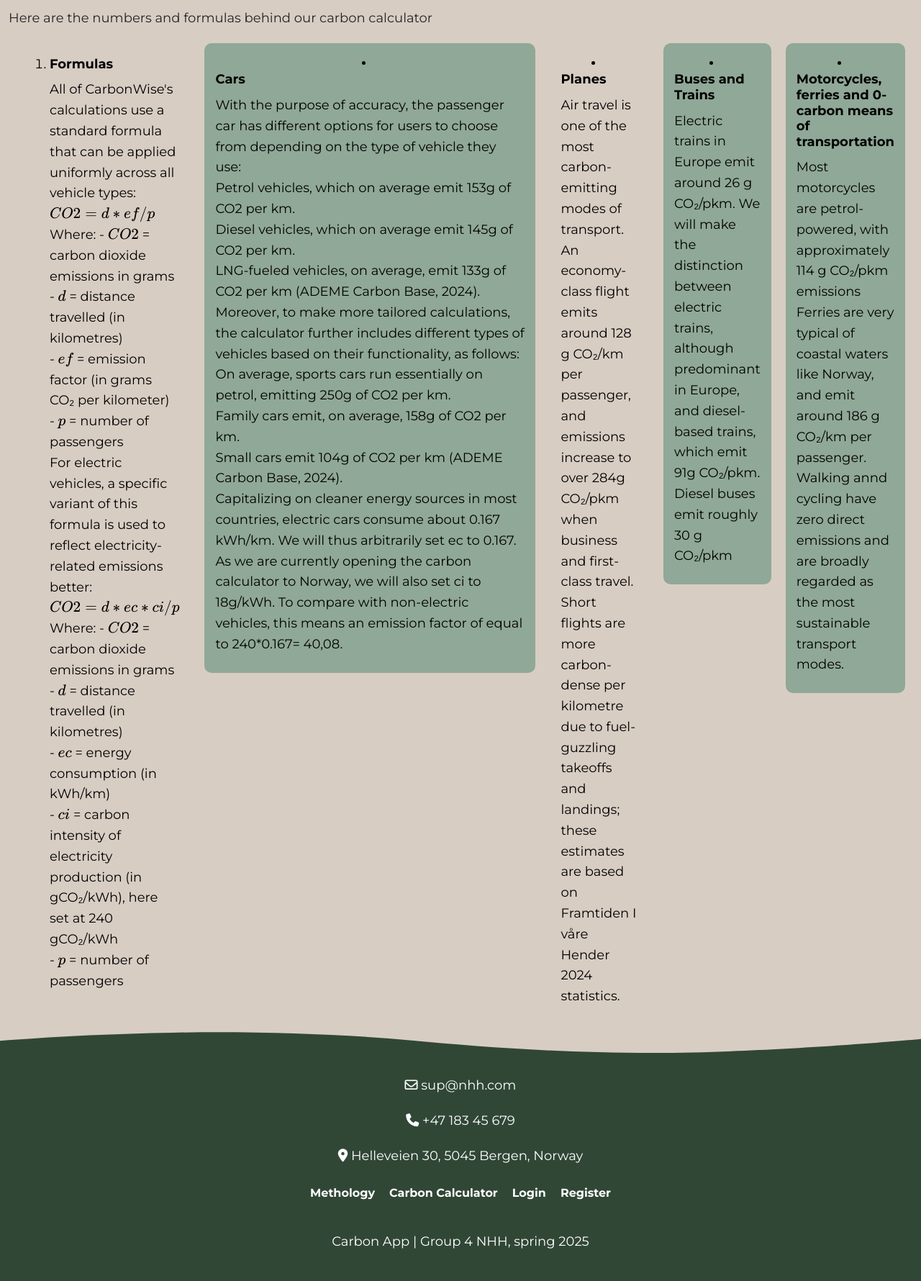
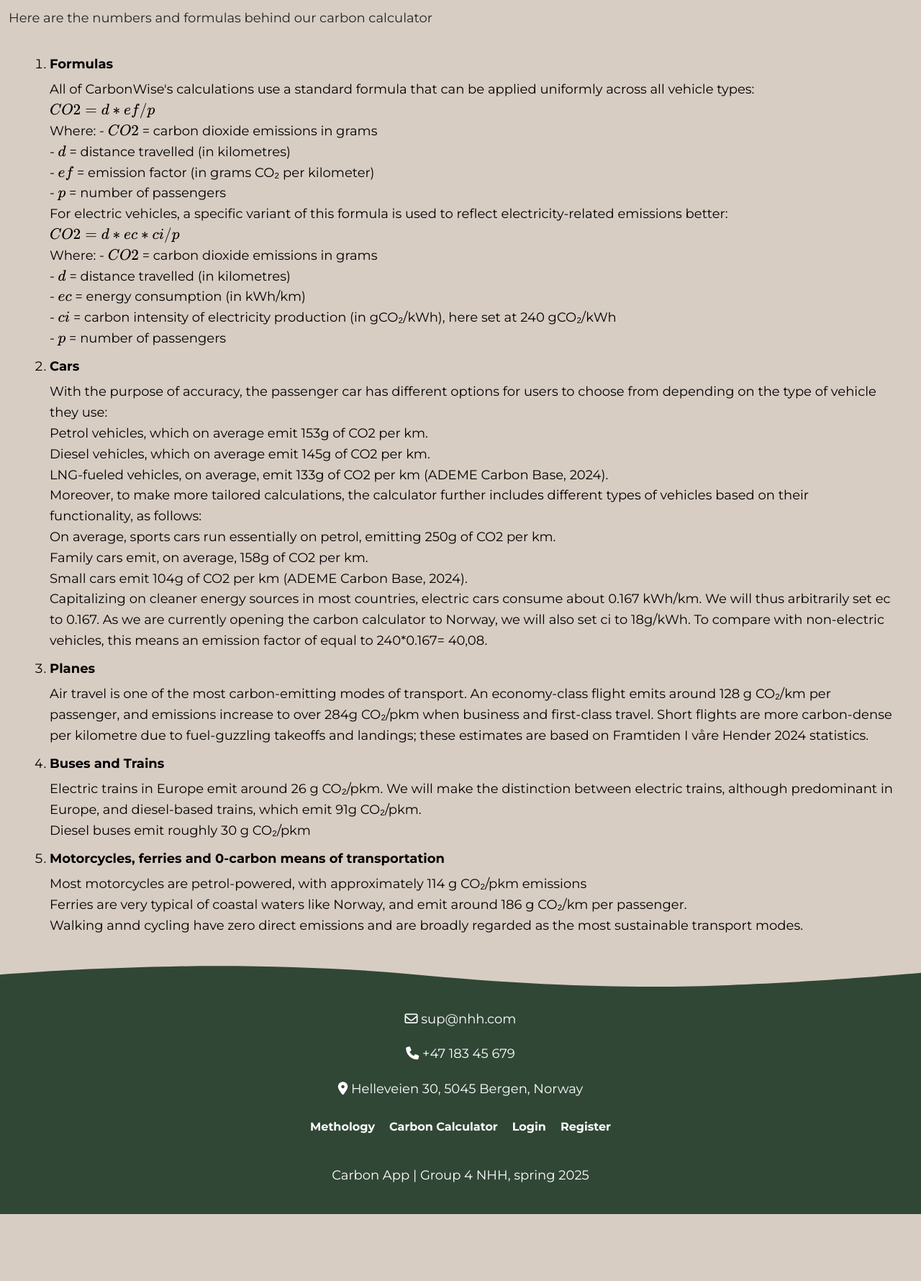
Before and after one commit to hannik3/carbon_app_v1, a Flask app: page /methodology in a window 1280 px wide. Shown: the part 540-2320 px from the top of the page at 72% size. After the commit the page ends 2227 px from the top, so only its background shows below. Run offline with Flask 2, Linux system fonts and the light colour scheme; some libraries are stand-ins or nearby versions.

Commit message:
desin fixed

```diff
--- a/capp/templates/methodology.html
+++ b/capp/templates/methodology.html
@@ -57,7 +57,7 @@
 
 
         <!--Enumerated list (table with one column)-->
-        <div class="methodology " style="display: flex; flex-direction: row;">
+        <div class="methodology " style="display: flex; flex-direction: column;">
 
             <div class="box_table1">
                 <ol>
@@ -94,13 +94,7 @@
                           -   	\(p\) = number of passengers
                           <br>
                         </p>
-
                     </li>
-            </div>
-          <br>
-          <br>
-          <div class="box_table1">
-
                     <li>
                       <h4>Cars</h4>
                         <p class="text-left">
@@ -124,10 +118,6 @@
 
                         </p>
                     </li>
-          </div>
-          <br>
-          <br>
-          <div class="box_table1">
                     <li>
                       <h4>Planes</h4>
                         <p class="text-left">
@@ -135,12 +125,6 @@
 
                         </p>
                     </li>
-
-            </div>
-          <br>
-          <br>
-           <div class="box_table1">
-
                     <li>
                       <h4>Buses and Trains</h4>
                         <p class="text-left">
@@ -149,11 +133,6 @@
                           Diesel buses emit roughly 30 g CO₂/pkm
                         </p>
                     </li>
-           </div>
-          <br>
-          <br>
-           <div class="box_table1">
-
                     <li>
                       <h4>Motorcycles, ferries and 0-carbon means of transportation</h4>
                       <p class="text-left">
@@ -164,11 +143,7 @@
                         Walking annd cycling have zero direct emissions and are broadly regarded as the most sustainable transport modes.
                       </p>
                   </li>
-
             </div>
-
-
-
     </div>
 </section>
 
```
Lines whose indentation alone changed are shown as unchanged.
